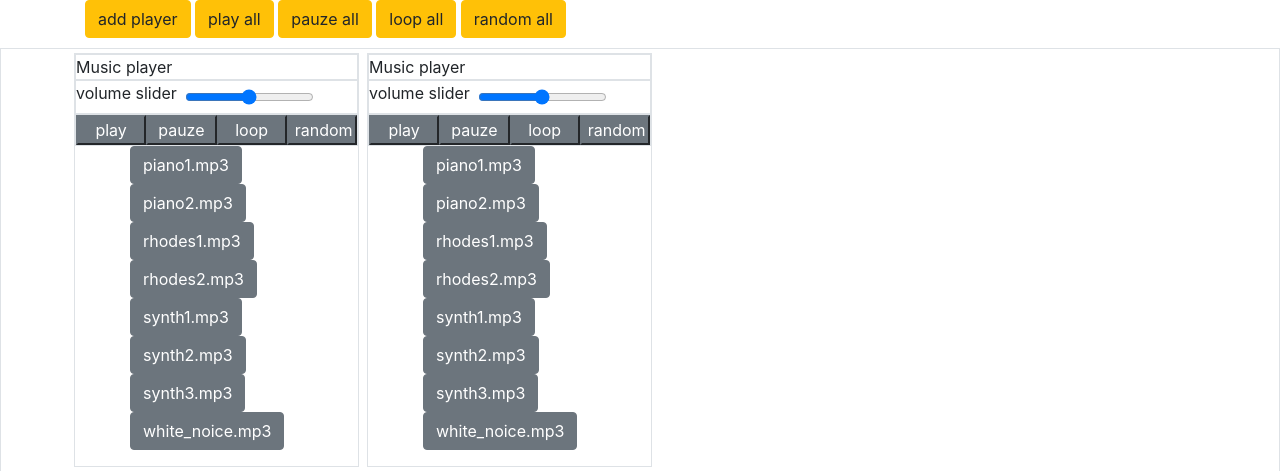
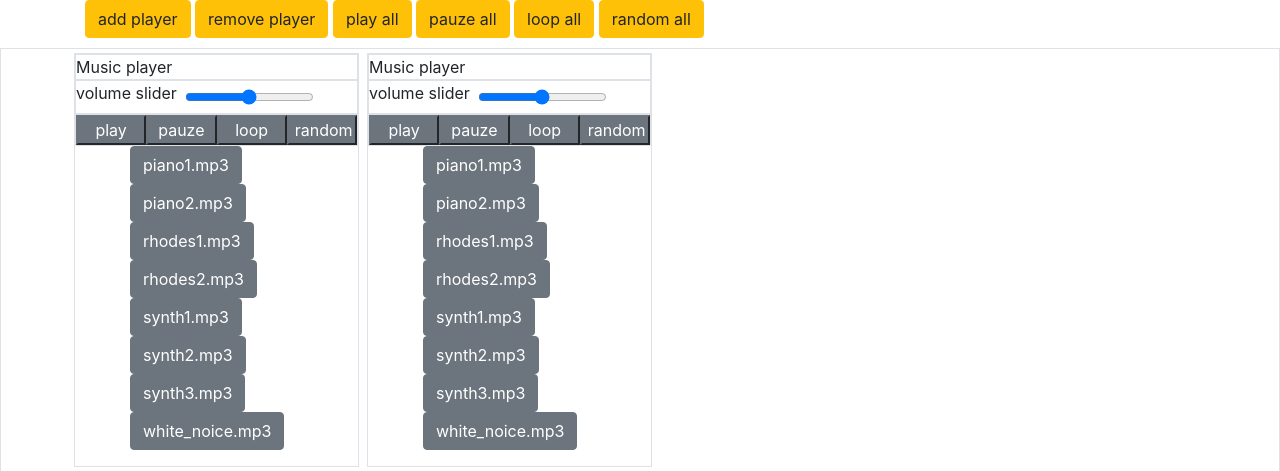
Before and after one commit to andre7455/StoterSoundSystem, a PHP site: page /panel.php?player=1 in a window 1280 px wide. Shown: the top 471 px of the page. Run offline with PHP 8.4, Linux system fonts and the light colour scheme.

Commit message:
updates and remove player button

```diff
--- a/Main.js
+++ b/Main.js
@@ -11,7 +11,6 @@ function Selector(playerId, songId) {
 
     else {
         reverter(playerId);
-
         actieveMuziek.push(songId);
 
         //change song title
@@ -61,7 +60,6 @@ function Selector(playerId, songId) {
                     document.getElementById("player" + playerId).play();
                     break;
             }
-
         } else {
             document.getElementById('button' + playerId + songId).classList.remove('btn-success');
             document.getElementById('button' + playerId + songId).classList.add('btn-secondary');
@@ -70,7 +68,6 @@ function Selector(playerId, songId) {
 }
 
 function randomsong(playerId) {
-
     //generate a random int and feed it in to the default selector
     var randomnumber = Math.floor(Math.random() * 8);
     if (actieveMuziek.includes(randomnumber)) {
--- a/panel.php
+++ b/panel.php
@@ -46,9 +46,9 @@ for ($i = 0; $i <= $playercount; $i++) {
 
 //the global buttons that are displayed at the top of the page, with the last player number to tell how many players there are on the page
 echo '</div></div>
-
 <div class="fixed-top container">
-    <a class="btn btn-warning" href="panel.php?player=' . ($playercount + 1) . '">add player</a>
+    <a class="btn btn-warning" href="panel.php?player=' . ($playercount + 1) .'">add player</a>
+    <a class="btn btn-warning" href="panel.php?player='. ($playercount - 1) .'">remove player</a>
     <button class="btn btn-warning" onclick="globalPlay(' . $i . ' , 0)">play all</button>
     <button class="btn btn-warning" onclick="globalPlay(' . $i . ' , 1)">pauze all</button>
     <button class="btn btn-warning" onclick="globalPlay(' . $i . ' , 2)">loop all</button>
```
